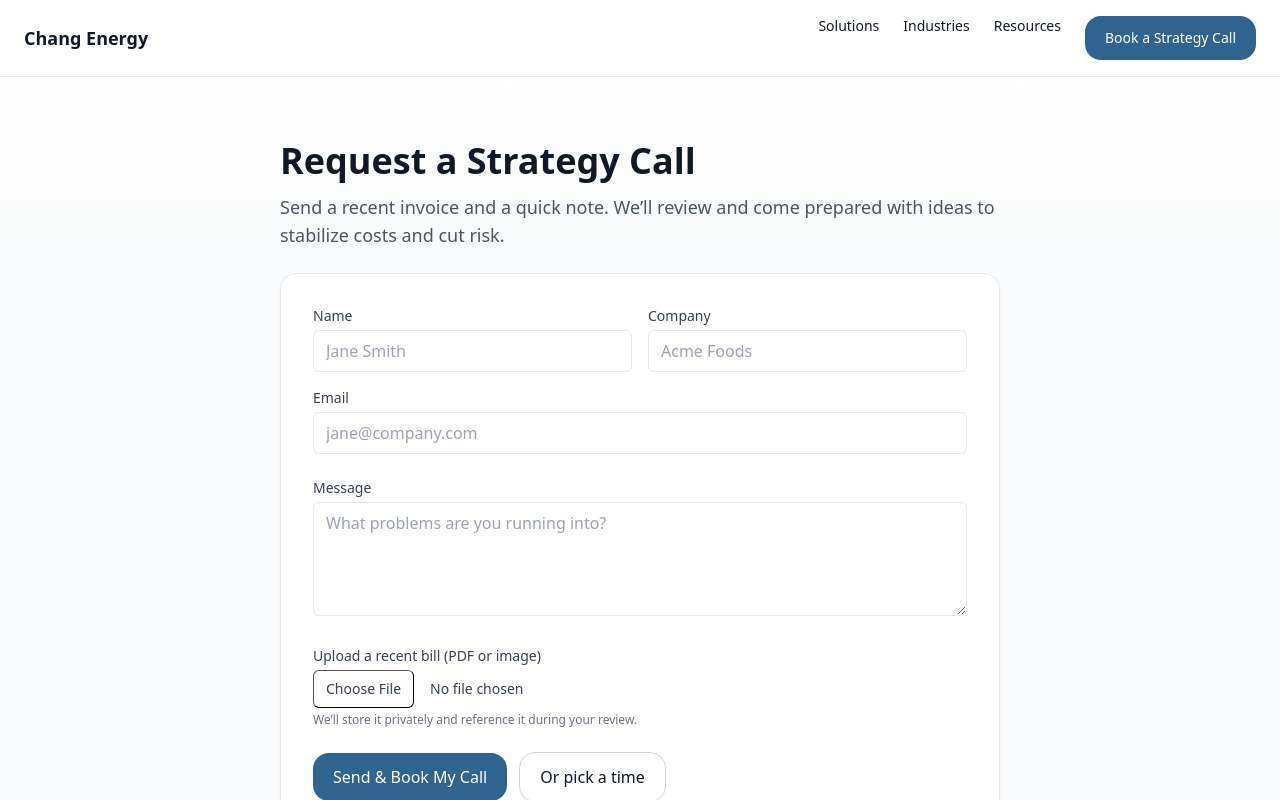
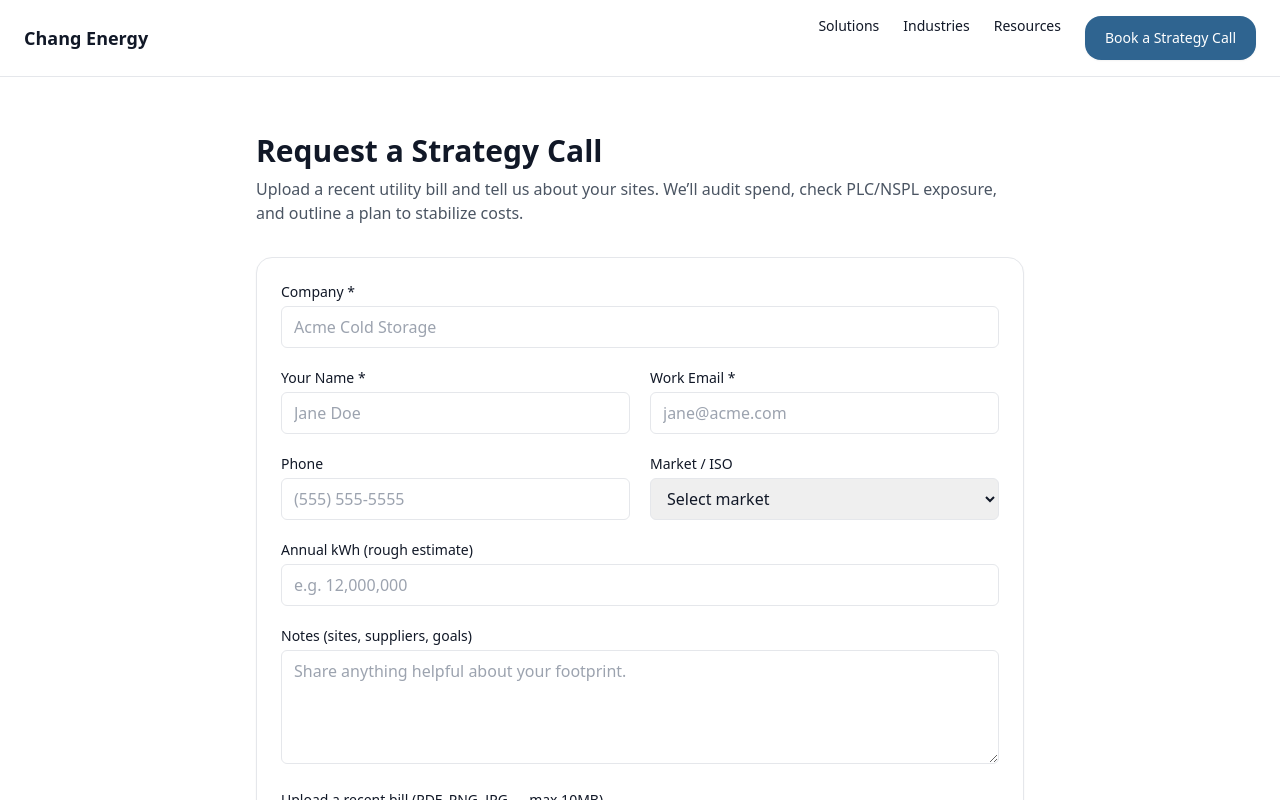
Before and after one commit to Alychang894/chang-energy-site, a Next.js app: page /contact in a window 1280 px wide. Shown: the top 800 px of the page. Built offline with nearby package versions, Linux system fonts and the light colour scheme.

Commit message:
Update page.tsx

```diff
--- a/app/contact/page.tsx
+++ b/app/contact/page.tsx
@@ -2,151 +2,187 @@
 "use client";
 
 import { useState } from "react";
-import FadeIn from "../../components/FadeIn";
 
-type State =
-  | { status: "idle" }
-  | { status: "uploading" }
-  | { status: "success"; url: string }
-  | { status: "error"; message: string };
+const markets = [
+  "PJM",
+  "ERCOT",
+  "MISO",
+  "NYISO",
+  "ISO-NE",
+  "CAISO",
+  "Other",
+];
 
 export default function ContactPage() {
-  const [state, setState] = useState<State>({ status: "idle" });
+  const [submitting, setSubmitting] = useState(false);
+  const [result, setResult] = useState<{ ok: boolean; message?: string; error?: string } | null>(null);
 
-  async function handleSubmit(e: React.FormEvent<HTMLFormElement>) {
+  async function onSubmit(e: React.FormEvent<HTMLFormElement>) {
     e.preventDefault();
-    const form = e.currentTarget;
-    const formData = new FormData(form);
+    setSubmitting(true);
+    setResult(null);
 
-    const file = formData.get("bill") as File | null;
-    if (!file || file.size === 0) {
-      return setState({ status: "error", message: "Please attach a recent bill (PDF or image)." });
-    }
+    const formEl = e.currentTarget;
+    const fd = new FormData(formEl);
 
     try {
-      setState({ status: "uploading" });
-      const res = await fetch("/api/upload", {
+      const res = await fetch("/api/request-audit", {
         method: "POST",
-        body: formData,
+        body: fd,
       });
 
-      if (!res.ok) throw new Error(`Upload failed (${res.status})`);
-      const data = (await res.json()) as { ok: boolean; url?: string; message?: string };
-      if (!data.ok) throw new Error(data.message || "Upload failed");
-
-      setState({ status: "success", url: data.url! });
-      form.reset();
+      const data = await res.json();
+      if (!res.ok || !data?.ok) {
+        setResult({ ok: false, error: data?.error || "Failed to submit." });
+      } else {
+        setResult({ ok: true, message: data?.message || "Submitted!" });
+        formEl.reset();
+      }
     } catch (err: any) {
-      setState({ status: "error", message: err.message || "Upload failed" });
+      setResult({ ok: false, error: "Network error. Please try again." });
+    } finally {
+      setSubmitting(false);
     }
   }
 
   return (
-    <main className="bg-gray-50 min-h-screen">
-      <div className="relative isolate">
-        <div className="pointer-events-none absolute inset-0 bg-gradient-to-b from-white to-gray-50" />
-        <div className="relative mx-auto max-w-3xl px-6 pt-16 pb-6">
-          <FadeIn>
-            <h1 className="text-4xl font-bold text-gray-900">Request a Strategy Call</h1>
-            <p className="mt-3 text-lg text-gray-600">
-              Send a recent invoice and a quick note. We’ll review and come prepared with
-              ideas to stabilize costs and cut risk.
-            </p>
-          </FadeIn>
-        </div>
-      </div>
+    <main className="px-6 py-14">
+      <div className="mx-auto max-w-3xl">
+        <h1 className="text-3xl font-bold">Request a Strategy Call</h1>
+        <p className="mt-2 text-gray-600">
+          Upload a recent utility bill and tell us about your sites. We’ll audit spend,
+          check PLC/NSPL exposure, and outline a plan to stabilize costs.
+        </p>
 
-      <div className="mx-auto max-w-3xl px-6 pb-20">
-        <FadeIn>
-          <form
-            onSubmit={handleSubmit}
-            className="rounded-2xl border bg-white p-8 shadow-sm space-y-6"
-          >
-            <div className="grid md:grid-cols-2 gap-4">
+        {/* Card */}
+        <div className="mt-8 rounded-2xl border bg-white p-6 shadow-sm">
+          <form onSubmit={onSubmit} encType="multipart/form-data" className="grid gap-5">
+            {/* Company */}
+            <div>
+              <label className="block text-sm font-medium">Company *</label>
+              <input
+                name="company"
+                required
+                placeholder="Acme Cold Storage"
+                className="mt-1 w-full rounded-md border px-3 py-2 outline-none focus:ring-2"
+              />
+            </div>
+
+            {/* Name / Email */}
+            <div className="grid gap-5 md:grid-cols-2">
               <div>
-                <label className="block text-sm font-medium text-gray-700">Name</label>
+                <label className="block text-sm font-medium">Your Name *</label>
                 <input
                   name="name"
                   required
-                  className="mt-1 w-full rounded-md border px-3 py-2 focus:outline-none focus:ring-2 focus:ring-indigo-200"
-                  placeholder="Jane Smith"
+                  placeholder="Jane Doe"
+                  className="mt-1 w-full rounded-md border px-3 py-2 outline-none focus:ring-2"
                 />
               </div>
               <div>
-                <label className="block text-sm font-medium text-gray-700">Company</label>
+                <label className="block text-sm font-medium">Work Email *</label>
                 <input
-                  name="company"
-                  className="mt-1 w-full rounded-md border px-3 py-2 focus:outline-none focus:ring-2 focus:ring-indigo-200"
-                  placeholder="Acme Foods"
-                />
-              </div>
-              <div className="md:col-span-2">
-                <label className="block text-sm font-medium text-gray-700">Email</label>
-                <input
+                  type="email"
                   name="email"
-                  type="email"
                   required
-                  className="mt-1 w-full rounded-md border px-3 py-2 focus:outline-none focus:ring-2 focus:ring-indigo-200"
-                  placeholder="jane@company.com"
+                  placeholder="jane@acme.com"
+                  className="mt-1 w-full rounded-md border px-3 py-2 outline-none focus:ring-2"
                 />
               </div>
             </div>
 
+            {/* Phone / Market */}
+            <div className="grid gap-5 md:grid-cols-2">
+              <div>
+                <label className="block text-sm font-medium">Phone</label>
+                <input
+                  type="tel"
+                  name="phone"
+                  placeholder="(555) 555-5555"
+                  className="mt-1 w-full rounded-md border px-3 py-2 outline-none focus:ring-2"
+                />
+              </div>
+              <div>
+                <label className="block text-sm font-medium">Market / ISO</label>
+                <select
+                  name="market"
+                  className="mt-1 w-full rounded-md border px-3 py-2 outline-none focus:ring-2"
+                  defaultValue=""
+                >
+                  <option value="" disabled>
+                    Select market
+                  </option>
+                  {markets.map((m) => (
+                    <option key={m} value={m}>
+                      {m}
+                    </option>
+                  ))}
+                </select>
+              </div>
+            </div>
+
+            {/* Annual kWh */}
             <div>
-              <label className="block text-sm font-medium text-gray-700">Message</label>
+              <label className="block text-sm font-medium">
+                Annual kWh (rough estimate)
+              </label>
+              <input
+                name="annual_kwh"
+                placeholder="e.g. 12,000,000"
+                className="mt-1 w-full rounded-md border px-3 py-2 outline-none focus:ring-2"
+              />
+            </div>
+
+            {/* Message */}
+            <div>
+              <label className="block text-sm font-medium">
+                Notes (sites, suppliers, goals)
+              </label>
               <textarea
                 name="message"
                 rows={4}
-                className="mt-1 w-full rounded-md border px-3 py-2 focus:outline-none focus:ring-2 focus:ring-indigo-200"
-                placeholder="What problems are you running into?"
+                placeholder="Share anything helpful about your footprint."
+                className="mt-1 w-full rounded-md border px-3 py-2 outline-none focus:ring-2"
               />
             </div>
 
+            {/* Bill upload */}
             <div>
-              <label className="block text-sm font-medium text-gray-700">
-                Upload a recent bill (PDF or image)
+              <label className="block text-sm font-medium">
+                Upload a recent bill (PDF, PNG, JPG — max 10MB)
               </label>
               <input
+                type="file"
                 name="bill"
-                type="file"
-                accept=".pdf,image/*"
-                required
-                className="mt-1 block w-full text-sm text-gray-700 file:mr-4 file:rounded-md file:border file:bg-white file:px-3 file:py-2 file:text-gray-700 hover:file:bg-gray-50"
+                accept=".pdf,.png,.jpg,.jpeg"
+                className="mt-1 w-full rounded-md border px-3 py-2 file:mr-3 file:rounded file:border file:bg-gray-50 file:px-3 file:py-2"
               />
-              <p className="mt-1 text-xs text-gray-500">
-                We’ll store it privately and reference it during your review.
-              </p>
             </div>
 
+            {/* Submit */}
             <div className="flex items-center gap-3">
               <button
                 type="submit"
-                disabled={state.status === "uploading"}
-                className="btn btn-primary disabled:opacity-60"
+                disabled={submitting}
+                className="btn btn-primary disabled:opacity-60 rounded-md bg-slate-900 px-5 py-2 text-white hover:bg-slate-800"
               >
-                {state.status === "uploading" ? "Uploading…" : "Send & Book My Call"}
+                {submitting ? "Submitting..." : "Send Request"}
               </button>
-              <a
-                href="https://calendly.com" // <- swap with your scheduler
-                target="_blank"
-                className="btn btn-outline"
-              >
-                Or pick a time
-              </a>
+              {result?.ok && (
+                <span className="text-sm text-green-700">{result.message}</span>
+              )}
+              {result?.ok === false && (
+                <span className="text-sm text-red-600">{result.error}</span>
+              )}
             </div>
+          </form>
+        </div>
 
-            {state.status === "success" && (
-              <div className="rounded-md bg-green-50 p-3 text-sm text-green-800">
-                Thanks! Your file was received. (Private URL: {state.url})
-              </div>
-            )}
-            {state.status === "error" && (
-              <div className="rounded-md bg-red-50 p-3 text-sm text-red-800">
-                {state.message}
-              </div>
-            )}
-          </form>
-        </FadeIn>
+        {/* FYI */}
+        <p className="mt-4 text-xs text-gray-500">
+          By submitting, you agree to our processing of the information you provide to
+          evaluate savings opportunities and contact you about your energy strategy.
+        </p>
       </div>
     </main>
   );
```
